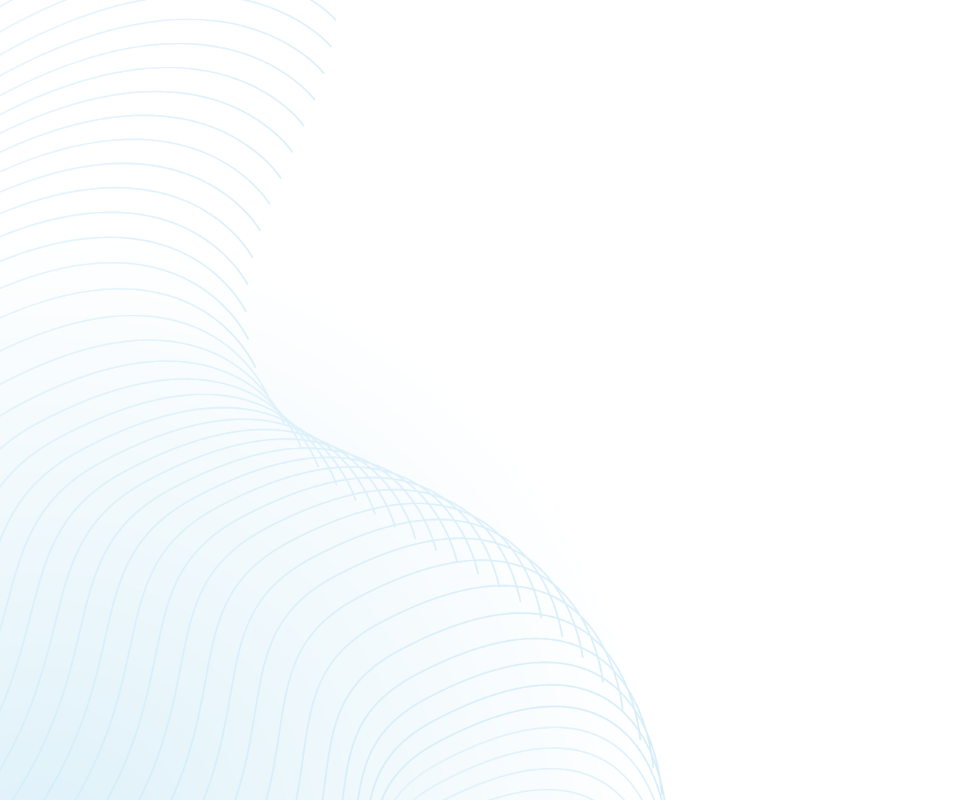
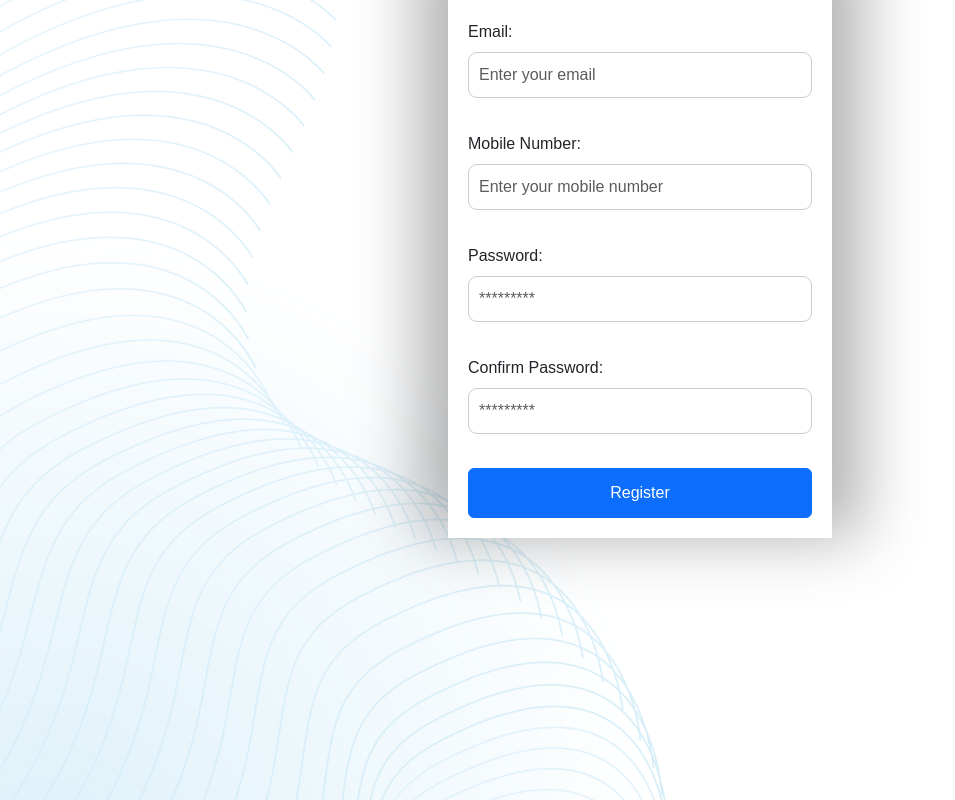
Before and after one commit to RIDDHIDEB/My-Webpage, a React (Create React App) app: page /signin in a window 1280 px wide. Before the commit this address had no page. Shown: the whole page, without its empty margins (0-955 px from the left). Built offline with nearby package versions, Linux system fonts and the light colour scheme.

Commit message:
registration page added

```diff
--- a/src/App.js
+++ b/src/App.js
@@ -8,6 +8,7 @@ import Service from './Pages/Service';
 import ProductDev from './Components/ProductDev';
 import Offshore from './Components/Offshore';
 import StaffAug from './Components/StaffAug';
+import SignIn from './Components/SignIn';
 import {BrowserRouter as Router, Routes, Route} from 'react-router-dom';
 
 function App() {
@@ -21,6 +22,7 @@ function App() {
         <Route path='/productdev' element={<ProductDev/>}/>
         <Route path='/offshore' element={<Offshore/>}/>
         <Route path='/staffAug' element={<StaffAug/>}/>
+        <Route path='/signin' element={<SignIn/>}/>
       </Routes>
 
     </Router>
--- a/src/Components/Contact.css
+++ /dev/null
@@ -1,23 +0,0 @@
-.modal-title{
-    color: #009efd;
-}
-
-.modal-style{
-    padding: 50px;
-}
-
-.text{
-    display: flex;
-    width: 100%;
-    height: 100px;
-}
-
-.form{
-    display:"flex";
-    flex-direction:"column";
-}
-
-.heading{
-    border-bottom: 1px solid #009efd;
-    color: #009efd;
-}
--- a/src/Components/Login.js
+++ b/src/Components/Login.js
@@ -1,5 +1,6 @@
 import React ,{useState,useEffect} from 'react';
 import { useNavigate } from 'react-router-dom';
+import {Link} from 'react-router-dom';
 import './Login.css';
 import Button from 'react-bootstrap/Button';
 import swal from 'sweetalert';
@@ -55,9 +56,9 @@ const navigate = useNavigate();
 
       </form>
       <p>Don't have an account?</p>
-      <a className='link-btn'>
+      <Link to='/signin'>
          Register Here
-      </a>
+      </Link>
     </div>
     </div>
 
--- /dev/null
+++ b/src/Components/SignIn.css
@@ -0,0 +1,32 @@
+.modal-title{
+    color: #009efd;
+}
+
+.modal-style{
+    padding: 50px;
+}
+
+.text{
+    display: flex;
+    width: 100%;
+    height: 100px;
+}
+.form-container{
+    display: flex;
+    justify-content: center;
+    align-items: center;
+}
+
+.form{
+    display:flex;
+    flex-direction:column;
+    background-color: white;
+    box-shadow: rgba(0, 0, 0, 0.3) 0px -30px 60px 30px;
+    width: 30%;
+    padding: 20px;
+}
+
+.heading{
+    border-bottom: 1px solid #009efd;
+    color: #009efd;
+}
--- a/src/Components/SignIn.js
+++ b/src/Components/SignIn.js
@@ -2,64 +2,70 @@ import React,{useState} from 'react';
 import Button from 'react-bootstrap/Button';
 import Modal from 'react-bootstrap/Modal';
 import 'bootstrap/dist/css/bootstrap.min.css';
-import "./Contact.css";
+import "./SignIn.css";
+import { useNavigate } from 'react-router-dom';
+import swal from 'sweetalert';
 
-function Contact() {
-    const [show, setShow] = useState(false);
-    const handleClose = () => setShow(false);
-    const handleShow = () => setShow(true);
+function SignIn() {
 
-    const handleInputChange = (event) =>{
-      const {name, value} = event.target;
-      setShow((prevData) =>({
-        ...prevData,
-        [name]: value
-      }));
-    }
-    const handleSubmit = (event) =>{
-      event.preventDefault();
-      console.log('Form Data:', show);
+    // const handleClose = () => setShow(false);
+    // const handleShow = () => setShow(true);
+    const [email,setEmail] = useState("");
+    const [password,setPassword] = useState("");
+    const [mobile,setMobile] = useState("");
+    const [confirmPass,setConfirmPass] = useState("");
+    const [register,setRegister] = useState(false);
+    const navigate=useNavigate();
+
+    // const handleInputChange = (e) =>{
+    //   const {name, value} = e.target;
+    //   setShow((prevData) =>({
+    //     ...prevData,
+    //     [name]: value
+    //   }));
+    // }
+    const handleSubmit = (e) =>{
+      e.preventDefault();
+
+      if(setRegister===true){
+        navigate('/home');
+        swal('You have successfully Registered');
+      }else{
+        swal('Registration Failed');
+      }
+
     };
 
     return(
-        <React.Fragment>
-          <Button variant='none' style={{color:'#ffff'}} onClick={handleShow}>Sign-In</Button>
-
-          <Modal show={show} onHide={handleClose} centered>
-            <div className='modal-style'>
-            <Modal.Header closeButton>
-            <Modal.Title className='modal-title'><h1 className='heading'>Sign-In</h1></Modal.Title>
-            </Modal.Header>
-            <Modal.Body >
+         <React.Fragment>
+       <div className='form-container'>
             <form className='form' onSubmit={handleSubmit}>
               <div className="row">
                 <div className="col">
                   <div className="form-group" >
-                    <label htmlFor="name">Username</label>
-                      <input type="text" class="form-control" placeholder='Choose your username' name='name' value={show.name} onChange={handleInputChange}/>
+                    <label htmlFor="name">Email:</label>
+                      <input type="text" class="form-control" placeholder='Enter your email' name='name' value={email} onChange={(e) => setEmail(e.target.value)}/>
                   </div>
 
                   <div className="form-group">
-                    <label for="name">Email</label>
-                      <input type="text" className="form-control" placeholder='Enter your email' name='email' value={show.value} onChange={handleInputChange}/>
+                    <label for="name">Mobile Number:</label>
+                      <input type="text" className="form-control" placeholder='Enter your mobile number' name='mobile' value={mobile} onChange={(e) => setMobile(e.target.value)}/>
                   </div>
                 </div>
               </div>
               <div className="form-group">
-                <label for="name">Password</label>
-                  <input type="text" class="form-control" rows='5' placeholder='Enter your password' name='password'></input>
+                <label for="name">Password:</label>
+                  <input type="text" class="form-control" rows='5' placeholder='*********' name='password' value={password} onChange={(e) => setPassword(e.target.value)}></input>
               </div>
+              <div className="form-group">
+                <label for="name">Confirm Password:</label>
+                  <input type="text" class="form-control" rows='5' placeholder='*********' name='password' value={confirmPass} onChange={(e) => setConfirmPass(e.target.value)}></input>
+              </div>
+              <Button onClick={handleSubmit}>Register</Button>
                 </form>
-                </Modal.Body>
-                <Modal.Footer>
-
-                  <Button variant="primary" onClick={handleSubmit}>Sign-In</Button>
-                </Modal.Footer>
-            </div>
-          </Modal>
-
+        </div>
         </React.Fragment>
     );
 }
 
-export default Contact;
+export default SignIn;
--- a/src/Pages/Service.js
+++ b/src/Pages/Service.js
@@ -61,15 +61,12 @@ function Service() {
           </div>
         </div>
 
-
-
         <footer>
             <p className='footer-text'>My Webpage. © 2023. All Rights Reserved</p>
         </footer>
-
 
     </>
   )
 }
 
-export default Service
+export default Service;
```
